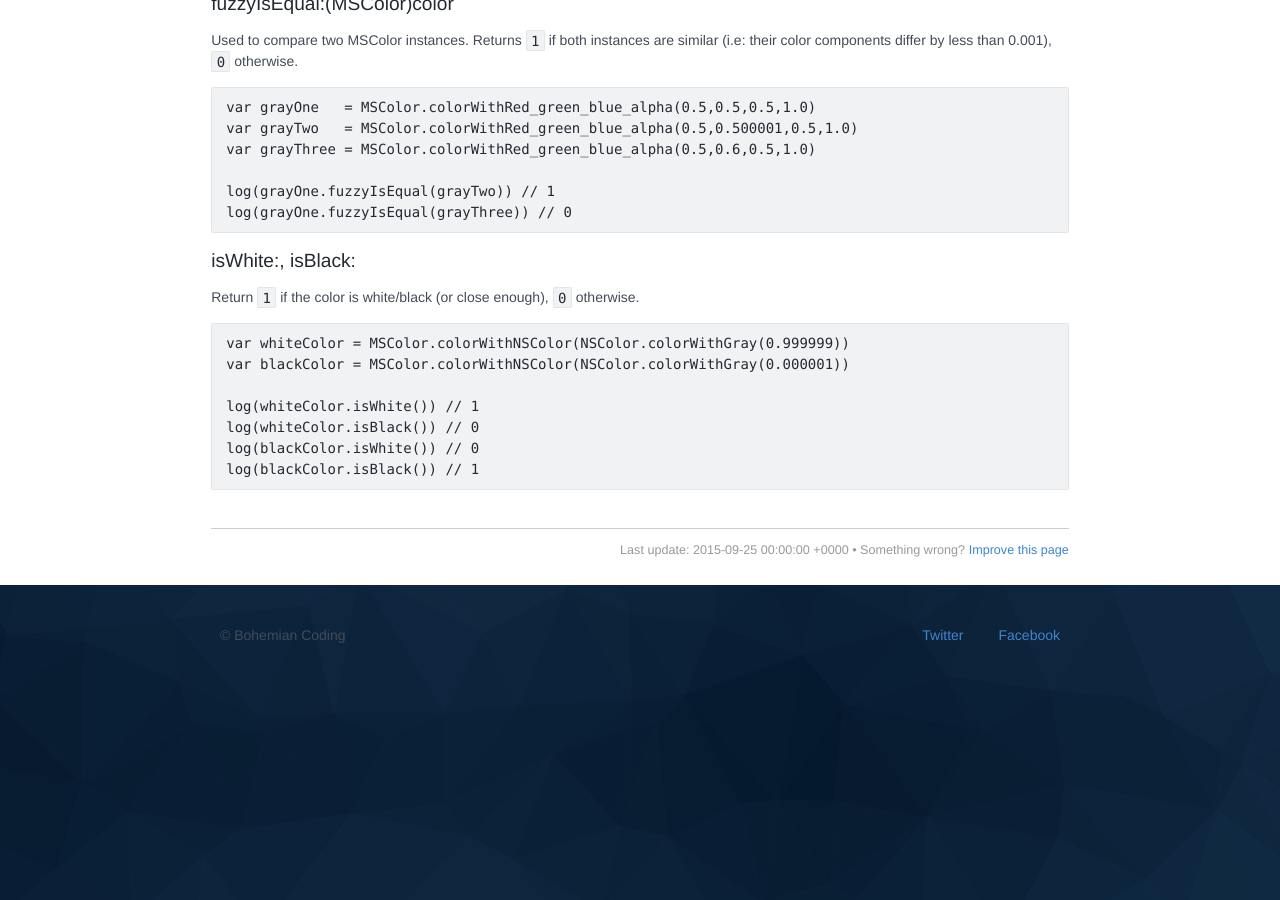
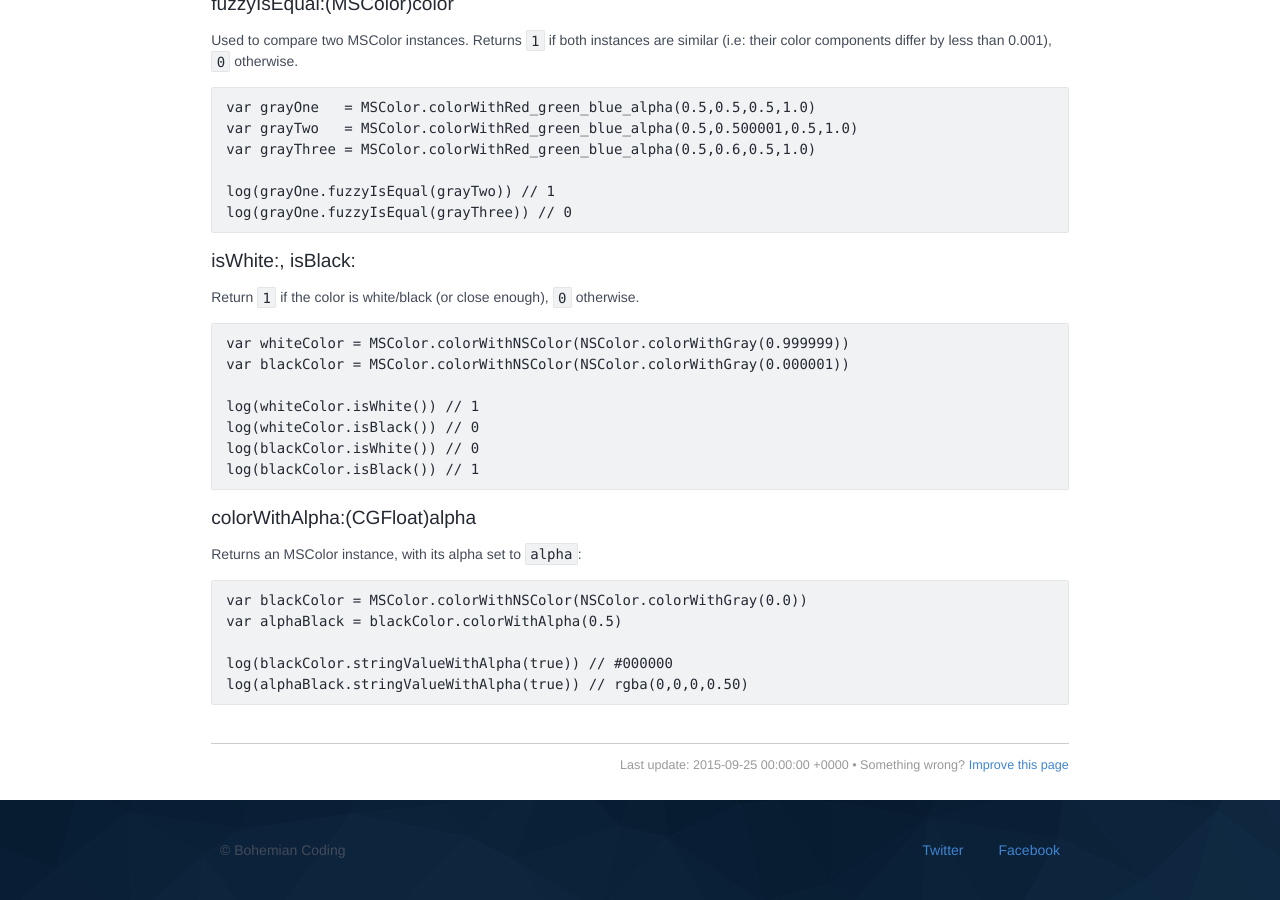
Before and after one commit to matt-curtis/developer.sketchapp.com, a Jekyll site: the page built from _classes/MSColor.md, in a window 1280 px wide and 900 px high, scrolled down 1576 px. Built offline with Jekyll 4.4.1, drawn with Linux system fonts in a browser that asks for light colours; Markdown is read by kramdown in place of the engine named in the settings; before the commit the page ends 2261 px from its top, so only the background shows below that.

Commit message:
Updated content

````diff
--- a/_classes/MSColor.md
+++ b/_classes/MSColor.md
@@ -100,3 +100,15 @@ log(whiteColor.isBlack()) // 0
 log(blackColor.isWhite()) // 0
 log(blackColor.isBlack()) // 1
 ```
+
+### colorWithAlpha:(CGFloat)alpha
+
+Returns an MSColor instance, with its alpha set to `alpha`:
+
+```JavaScript
+var blackColor = MSColor.colorWithNSColor(NSColor.colorWithGray(0.0))
+var alphaBlack = blackColor.colorWithAlpha(0.5)
+
+log(blackColor.stringValueWithAlpha(true)) // #000000
+log(alphaBlack.stringValueWithAlpha(true)) // rgba(0,0,0,0.50)
+```
````
